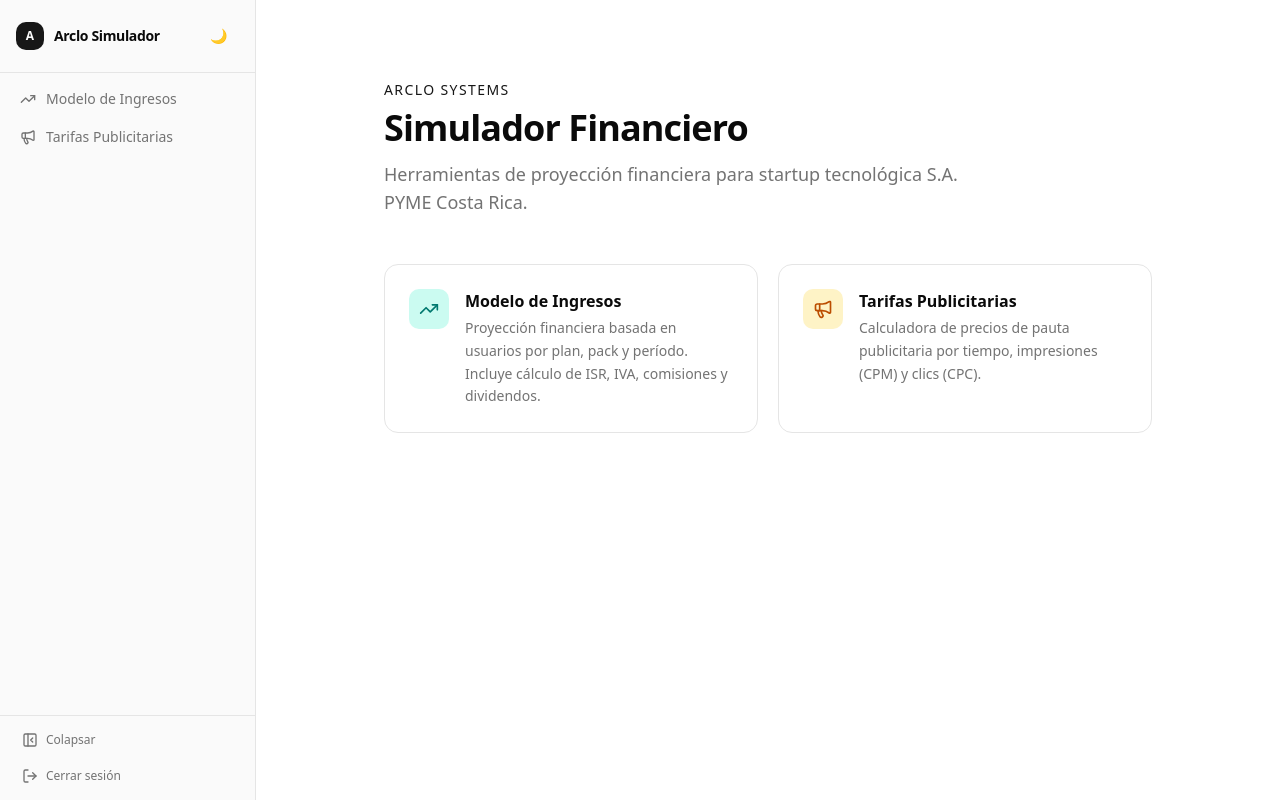
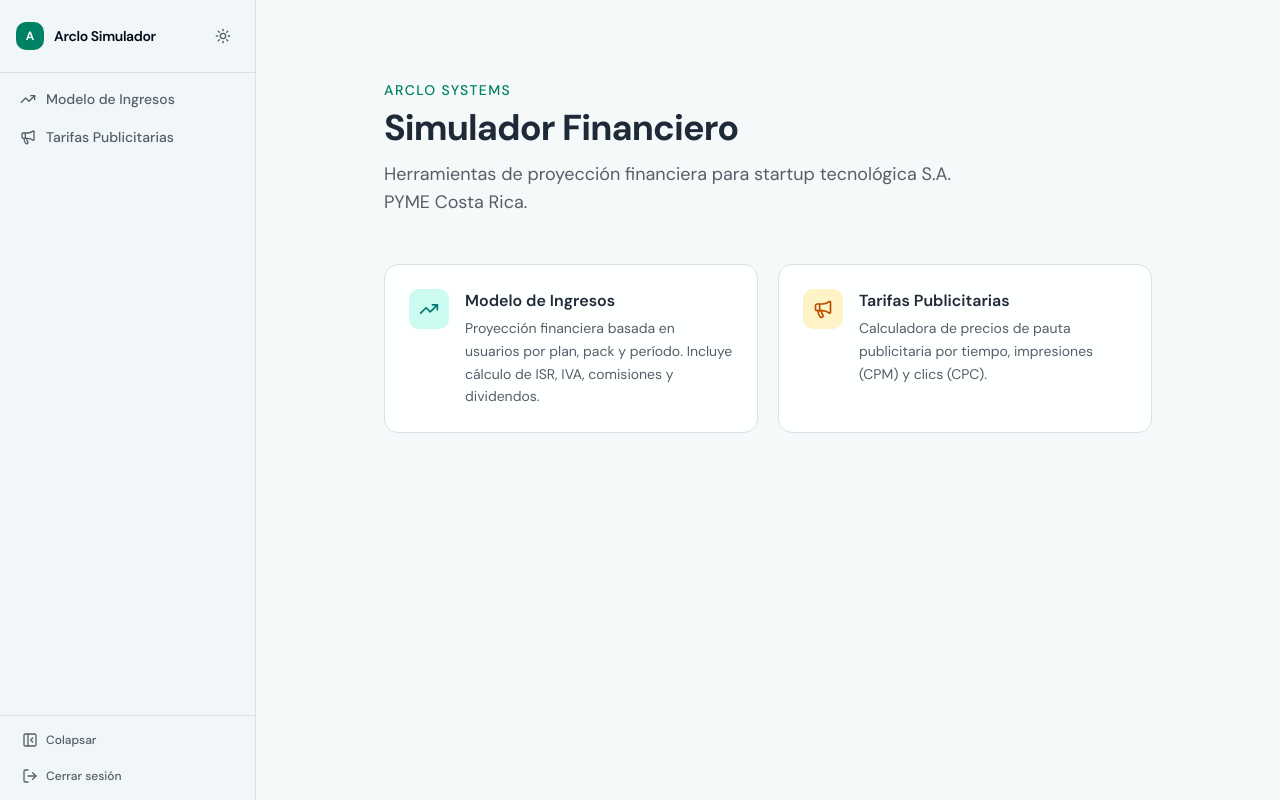
Before and after one commit to Arclo-Systems/simulador_arclo, a Next.js app: page / in a window 1280 px wide. Built offline with nearby package versions, Linux system fonts and the light colour scheme.

Commit message:
⚡ perf: apply Vercel React best practices
Lazy state initialization for structuredClone in useState,
combine filter().reduce() into single reduce() iterations.

```diff
--- a/app/globals.css
+++ b/app/globals.css
@@ -7,8 +7,8 @@
 @theme inline {
   --color-background: var(--background);
   --color-foreground: var(--foreground);
-  --font-sans: var(--font-geist-sans);
-  --font-mono: var(--font-geist-mono);
+  --font-sans: var(--font-dm-sans);
+  --font-mono: var(--font-jetbrains-mono);
   --color-sidebar-ring: var(--sidebar-ring);
   --color-sidebar-border: var(--sidebar-border);
   --color-sidebar-accent-foreground: var(--sidebar-accent-foreground);
@@ -49,71 +49,72 @@
 
 :root {
   --radius: 0.625rem;
-  --background: oklch(1 0 0);
-  --foreground: oklch(0.145 0 0);
-  --card: oklch(1 0 0);
-  --card-foreground: oklch(0.145 0 0);
-  --popover: oklch(1 0 0);
-  --popover-foreground: oklch(0.145 0 0);
-  --primary: oklch(0.205 0 0);
-  --primary-foreground: oklch(0.985 0 0);
-  --secondary: oklch(0.97 0 0);
-  --secondary-foreground: oklch(0.205 0 0);
-  --muted: oklch(0.97 0 0);
-  --muted-foreground: oklch(0.556 0 0);
-  --accent: oklch(0.97 0 0);
-  --accent-foreground: oklch(0.205 0 0);
+  --background: oklch(0.98 0.003 220);
+  --foreground: oklch(0.28 0.03 255);
+  --card: oklch(1 0.002 220);
+  --card-foreground: oklch(0.28 0.03 255);
+  --popover: oklch(1 0.002 220);
+  --popover-foreground: oklch(0.28 0.03 255);
+  --primary: oklch(0.52 0.14 175);
+  --primary-foreground: oklch(0.98 0 0);
+  --secondary: oklch(0.955 0.008 220);
+  --secondary-foreground: oklch(0.2 0.04 255);
+  --muted: oklch(0.955 0.008 220);
+  --muted-foreground: oklch(0.48 0.02 255);
+  --accent: oklch(0.94 0.025 175);
+  --accent-foreground: oklch(0.25 0.06 175);
   --destructive: oklch(0.577 0.245 27.325);
-  --border: oklch(0.922 0 0);
-  --input: oklch(0.922 0 0);
-  --ring: oklch(0.708 0 0);
-  --chart-1: oklch(0.646 0.222 41.116);
-  --chart-2: oklch(0.6 0.118 184.704);
-  --chart-3: oklch(0.398 0.07 227.392);
-  --chart-4: oklch(0.828 0.189 84.429);
-  --chart-5: oklch(0.769 0.188 70.08);
-  --sidebar: oklch(0.985 0 0);
-  --sidebar-foreground: oklch(0.145 0 0);
-  --sidebar-primary: oklch(0.205 0 0);
-  --sidebar-primary-foreground: oklch(0.985 0 0);
-  --sidebar-accent: oklch(0.97 0 0);
-  --sidebar-accent-foreground: oklch(0.205 0 0);
-  --sidebar-border: oklch(0.922 0 0);
-  --sidebar-ring: oklch(0.708 0 0);
+  --border: oklch(0.905 0.01 220);
+  --input: oklch(0.905 0.01 220);
+  --ring: oklch(0.52 0.14 175);
+  --chart-1: oklch(0.55 0.14 175);
+  --chart-2: oklch(0.65 0.17 150);
+  --chart-3: oklch(0.78 0.14 85);
+  --chart-4: oklch(0.62 0.22 25);
+  --chart-5: oklch(0.58 0.2 300);
+  --sidebar: oklch(0.97 0.006 220);
+  --sidebar-foreground: oklch(0.14 0.04 255);
+  --sidebar-primary: oklch(0.52 0.14 175);
+  --sidebar-primary-foreground: oklch(0.98 0 0);
+  --sidebar-accent: oklch(0.94 0.025 175);
+  --sidebar-accent-foreground: oklch(0.25 0.06 175);
+  --sidebar-border: oklch(0.905 0.01 220);
+  --sidebar-ring: oklch(0.52 0.14 175);
 }
 
 .dark {
-  --background: oklch(0.145 0 0);
-  --foreground: oklch(0.985 0 0);
-  --card: oklch(0.205 0 0);
-  --card-foreground: oklch(0.985 0 0);
-  --popover: oklch(0.205 0 0);
-  --popover-foreground: oklch(0.985 0 0);
-  --primary: oklch(0.922 0 0);
-  --primary-foreground: oklch(0.205 0 0);
-  --secondary: oklch(0.269 0 0);
-  --secondary-foreground: oklch(0.985 0 0);
-  --muted: oklch(0.269 0 0);
-  --muted-foreground: oklch(0.708 0 0);
-  --accent: oklch(0.269 0 0);
-  --accent-foreground: oklch(0.985 0 0);
+  color-scheme: dark;
+  --background: oklch(0.24 0.015 255);
+  --foreground: oklch(0.95 0.008 220);
+  --card: oklch(0.28 0.014 255);
+  --card-foreground: oklch(0.95 0.008 220);
+  --popover: oklch(0.28 0.014 255);
+  --popover-foreground: oklch(0.95 0.008 220);
+  --primary: oklch(0.74 0.12 175);
+  --primary-foreground: oklch(0.15 0.02 255);
+  --secondary: oklch(0.3 0.015 255);
+  --secondary-foreground: oklch(0.95 0.008 220);
+  --muted: oklch(0.3 0.012 255);
+  --muted-foreground: oklch(0.62 0.015 220);
+  --accent: oklch(0.3 0.03 175);
+  --accent-foreground: oklch(0.85 0.08 175);
   --destructive: oklch(0.704 0.191 22.216);
-  --border: oklch(1 0 0 / 10%);
-  --input: oklch(1 0 0 / 15%);
-  --ring: oklch(0.556 0 0);
-  --chart-1: oklch(0.488 0.243 264.376);
-  --chart-2: oklch(0.696 0.17 162.48);
-  --chart-3: oklch(0.769 0.188 70.08);
-  --chart-4: oklch(0.627 0.265 303.9);
-  --chart-5: oklch(0.645 0.246 16.439);
-  --sidebar: oklch(0.205 0 0);
-  --sidebar-foreground: oklch(0.985 0 0);
-  --sidebar-primary: oklch(0.488 0.243 264.376);
-  --sidebar-primary-foreground: oklch(0.985 0 0);
-  --sidebar-accent: oklch(0.269 0 0);
-  --sidebar-accent-foreground: oklch(0.985 0 0);
+  --border: oklch(1 0 0 / 8%);
+  --input: oklch(1 0 0 / 12%);
+  --ring: oklch(0.74 0.12 175);
+  --chart-1: oklch(0.74 0.12 175);
+  --chart-2: oklch(0.7 0.15 150);
+  --chart-3: oklch(0.82 0.15 85);
+  --chart-4: oklch(0.68 0.2 25);
+  --chart-5: oklch(0.65 0.2 300);
+  --sidebar: oklch(0.25 0.015 255);
+  --sidebar-foreground: oklch(0.95 0.008 220);
+  --sidebar-primary: oklch(0.74 0.12 175);
+  --sidebar-primary-foreground: oklch(0.95 0.008 220);
+  --sidebar-accent: oklch(0.3 0.03 175);
+  --sidebar-accent-foreground: oklch(0.85 0.08 175);
   --sidebar-border: oklch(1 0 0 / 10%);
-  --sidebar-ring: oklch(0.556 0 0);
+  --sidebar-ring: oklch(0.74 0.12 175);
 }
 
 @layer base {
@@ -123,4 +124,64 @@
   body {
     @apply bg-background text-foreground;
   }
+  button, a, [role="button"], input, select, textarea {
+    touch-action: manipulation;
+  }
+  h1, h2, h3 {
+    text-wrap: balance;
+  }
 }
+
+.dark body {
+  background-image:
+    radial-gradient(ellipse 80% 50% at 50% -20%, oklch(0.35 0.06 175 / 15%), transparent);
+}
+
+.dark [data-slot="card"] {
+  border-color: oklch(1 0 0 / 6%);
+  box-shadow: 0 0 0 1px oklch(1 0 0 / 3%), 0 1px 3px oklch(0 0 0 / 20%);
+}
+
+@keyframes fade-in-up {
+  from {
+    opacity: 0;
+    transform: translateY(10px);
+  }
+  to {
+    opacity: 1;
+    transform: translateY(0);
+  }
+}
+
+@keyframes scale-in {
+  from {
+    opacity: 0;
+    transform: scale(0.96);
+  }
+  to {
+    opacity: 1;
+    transform: scale(1);
+  }
+}
+
+.animate-fade-in-up {
+  animation: fade-in-up 0.4s ease-out both;
+}
+
+.animate-scale-in {
+  animation: scale-in 0.35s ease-out both;
+}
+
+.stagger-1 { animation-delay: 50ms; }
+.stagger-2 { animation-delay: 100ms; }
+.stagger-3 { animation-delay: 150ms; }
+.stagger-4 { animation-delay: 200ms; }
+.stagger-5 { animation-delay: 250ms; }
+.stagger-6 { animation-delay: 300ms; }
+
+@media (prefers-reduced-motion: reduce) {
+  .animate-fade-in-up,
+  .animate-scale-in {
+    animation: none;
+  }
+}
--- a/components/modelo-ingresos/supuestos-form.tsx
+++ b/components/modelo-ingresos/supuestos-form.tsx
@@ -145,6 +145,7 @@ export function SupuestosForm({ supuestos, onChange }: SupuestosFormProps) {
                       type="number"
                       value={tramo.hasta}
                       onChange={(e) => updateTramo(i, "hasta", e.target.value)}
+                      aria-label={`Límite superior tramo ${tramo.nota}`}
                     />
                   </TableCell>
                   <TableCell>
@@ -153,6 +154,7 @@ export function SupuestosForm({ supuestos, onChange }: SupuestosFormProps) {
                       step="0.1"
                       value={+(tramo.tasa * 100).toFixed(4)}
                       onChange={(e) => updateTramo(i, "tasa", e.target.value)}
+                      aria-label={`Tasa ISR tramo ${tramo.nota}`}
                     />
                   </TableCell>
                 </TableRow>
@@ -293,6 +295,7 @@ export function SupuestosForm({ supuestos, onChange }: SupuestosFormProps) {
                       type="number"
                       value={gasto.montoMensualCRC}
                       onChange={(e) => updateGasto(i, e.target.value)}
+                      aria-label={`Monto mensual ${gasto.concepto}`}
                     />
                   </TableCell>
                   <TableCell className="text-muted-foreground text-sm">
@@ -336,6 +339,7 @@ export function SupuestosForm({ supuestos, onChange }: SupuestosFormProps) {
                       onChange={(e) =>
                         updateDistribucion(i, "porcentaje", e.target.value)
                       }
+                      aria-label={`Porcentaje ${linea.nombre}`}
                     />
                   </TableCell>
                   <TableCell>
@@ -346,6 +350,7 @@ export function SupuestosForm({ supuestos, onChange }: SupuestosFormProps) {
                       onChange={(e) =>
                         updateDistribucion(i, "comisionPlataforma", e.target.value)
                       }
+                      aria-label={`Comisión plataforma ${linea.nombre}`}
                     />
                   </TableCell>
                 </TableRow>
--- a/components/tarifas/tarifas-table.tsx
+++ b/components/tarifas/tarifas-table.tsx
@@ -97,6 +97,7 @@ function TarifaRow({
           onBlur={handleBlur}
           onKeyDown={handleKeyDown}
           className="h-7 w-24 text-xs text-right font-mono px-1.5"
+          aria-label={`Precio base ${AUDIENCIA_LABELS[audienciaKey] ?? audienciaKey}`}
         />
       </TableCell>
       <TableCell className="text-right font-mono text-xs text-green-700 dark:text-green-400">
--- a/components/theme-toggle.tsx
+++ b/components/theme-toggle.tsx
@@ -2,6 +2,7 @@
 
 import { useTheme } from "next-themes";
 import { Button } from "@/components/ui/button";
+import { Moon, Sun } from "lucide-react";
 import { useSyncExternalStore } from "react";
 
 const emptySubscribe = () => () => {};
@@ -19,12 +20,13 @@ export function ThemeToggle() {
   return (
     <Button
       variant="ghost"
-      size="sm"
+      size="icon"
+      className="h-8 w-8 text-muted-foreground hover:text-foreground"
       onClick={() => setTheme(theme === "dark" ? "light" : "dark")}
-      aria-label="Toggle theme"
+      aria-label={theme === "dark" ? "Cambiar a modo claro" : "Cambiar a modo oscuro"}
     >
-      <span className="dark:hidden">🌙</span>
-      <span className="hidden dark:inline">☀️</span>
+      <Sun className="h-4 w-4 rotate-0 scale-100 transition-transform dark:-rotate-90 dark:scale-0" aria-hidden="true" />
+      <Moon className="absolute h-4 w-4 rotate-90 scale-0 transition-transform dark:rotate-0 dark:scale-100" aria-hidden="true" />
     </Button>
   );
 }
--- a/lib/calculos-ingresos.ts
+++ b/lib/calculos-ingresos.ts
@@ -80,6 +80,7 @@ export function calcularISR(
   umbralTarifaPlena: number,
   tasaPlena: number
 ): number {
+  if (utilidadGravable <= 0) return 0;
   if (ingresoBrutoAnual > umbralTarifaPlena) {
     return utilidadGravable * tasaPlena;
   }
@@ -91,6 +92,7 @@ export function calcularDividendos(
   tasaDividendos: number,
   numSocios: number
 ): { impuesto: number; totalDividendos: number; porSocio: number } {
+  if (utilidadNeta <= 0) return { impuesto: 0, totalDividendos: 0, porSocio: 0 };
   const impuesto = utilidadNeta * tasaDividendos;
   const totalDividendos = utilidadNeta - impuesto;
   return { impuesto, totalDividendos, porSocio: totalDividendos / numSocios };
```
Also changed, not shown: components/modelo-ingresos/modelo-mensual.tsx (+6 -1 lines), components/modelo-ingresos/resumen-ejecutivo.tsx (+76 -105 lines), components/modelo-ingresos/usuarios-por-plan.tsx (+7 -8 lines), components/tarifas/calculadora.tsx (+8 -6 lines).
